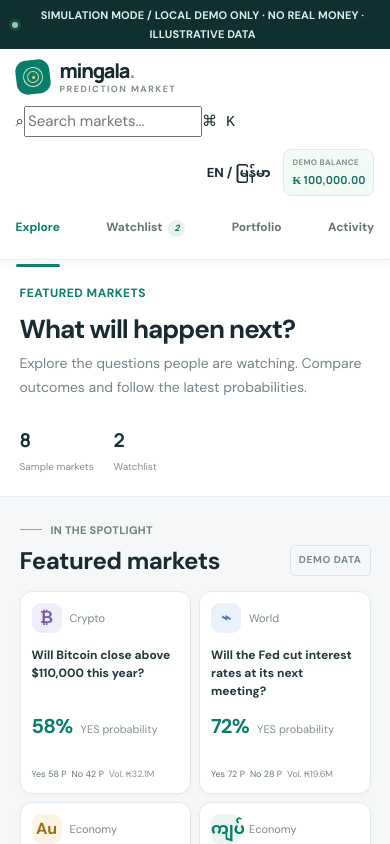
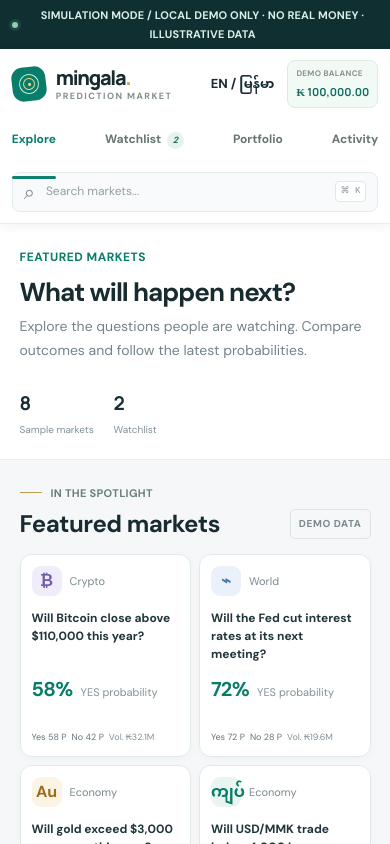
Before and after one commit to 0xmingalaba/khanthman0, a Next.js app: page /en in a window 390 px wide. Shown: the top 844 px of the page. Built offline with nearby package versions, Linux system fonts and the light colour scheme.

Commit message:
Add persistent compact header search styling

```diff
--- a/app/globals.css
+++ b/app/globals.css
@@ -394,3 +394,24 @@ html[lang="my"] .market-outcomes span{font-size:11px}
  .market-card h3{min-height:0}
  .market-card-footer{font-size:10px}
 }
+
+
+/* Persistent search, matching the familiar prediction-market header pattern. */
+.top-search{height:40px;width:min(260px,22vw);display:flex;align-items:center;gap:9px;padding:0 11px;border:1px solid #e5ebed;border-radius:8px;background:#f8fafb;color:#7a8a90}
+.top-search>span{font-size:20px;line-height:1}
+.top-search input{width:100%;min-width:0;border:0;outline:0;background:transparent;color:#20363b;font:inherit;font-size:12px}
+.top-search input::placeholder{color:#93a0a5}
+.top-search kbd{flex:none;padding:2px 5px;border:1px solid #e1e7e9;border-radius:4px;background:#fff;font-size:9px;color:#8b999e}
+.top-search:focus-within{border-color:#85cdb2;box-shadow:0 0 0 3px #dff2e9}
+.market-tools{margin-left:auto}
+.market-tools .sort-button{min-width:150px}
+@media(max-width:1000px){
+ .topbar{padding-left:3%;padding-right:3%}
+ .main-nav{gap:15px}
+ .top-search{width:min(220px,20vw)}
+}
+@media(max-width:820px){
+ .topbar{flex-wrap:wrap}
+ .top-search{order:3;width:100%;max-width:none}
+ .top-actions{margin-left:auto}
+}
```
